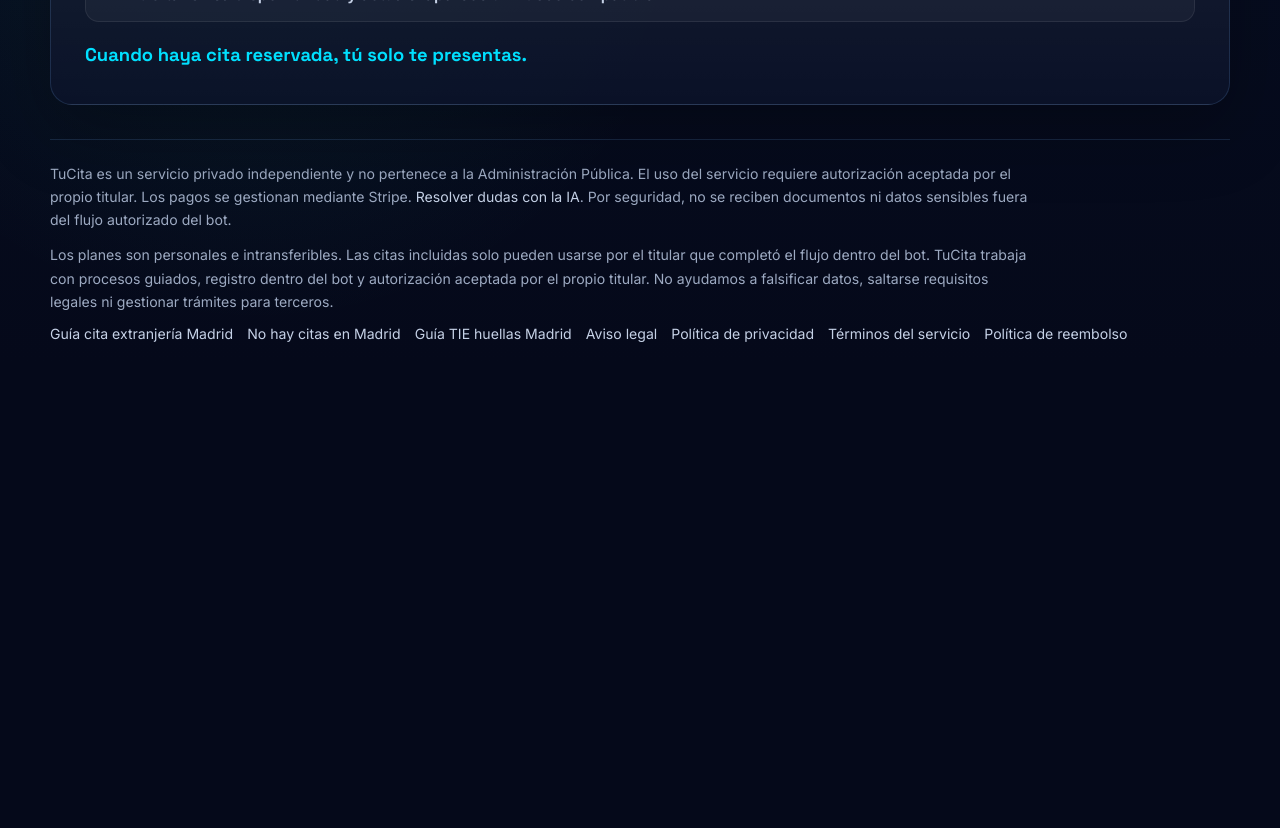
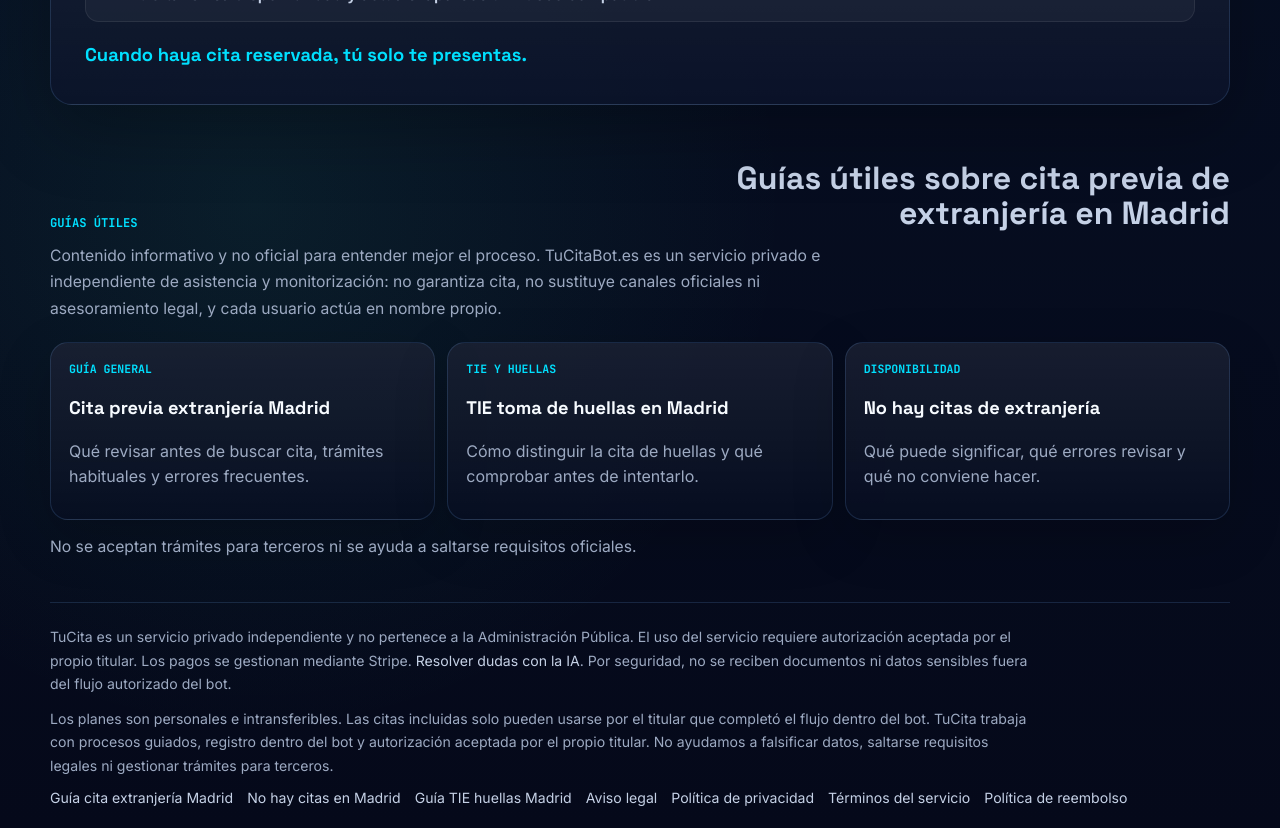
Before and after one commit to tuimagenstudios/tucitabot.es, a React (Vite) app: page / in a window 1280 px wide. Shown: the part 1400-2228 px from the top of the page. Before the commit the page ends 1764 px from the top, so only its background shows below. Built offline with nearby package versions, Linux system fonts and the light colour scheme.

Commit message:
Agrega enlaces internos a guias SEO en home

```diff
--- a/src/App.tsx
+++ b/src/App.tsx
@@ -2,6 +2,7 @@
 import Header from "./components/Header";
 import Hero from "./components/Hero";
 import InfoTabs from "./components/InfoTabs";
+import UsefulGuides from "./components/UsefulGuides";
 
 function App() {
   return (
@@ -9,6 +10,7 @@
       <Header />
       <Hero />
       <InfoTabs />
+      <UsefulGuides />
       <Footer />
     </main>
   );
--- /dev/null
+++ b/src/components/UsefulGuides.tsx
@@ -0,0 +1,50 @@
+const guides = [
+  {
+    href: "/cita-previa-extranjeria-madrid/",
+    kicker: "Guía general",
+    title: "Cita previa extranjería Madrid",
+    description: "Qué revisar antes de buscar cita, trámites habituales y errores frecuentes.",
+  },
+  {
+    href: "/tie-toma-huellas-madrid/",
+    kicker: "TIE y huellas",
+    title: "TIE toma de huellas en Madrid",
+    description: "Cómo distinguir la cita de huellas y qué comprobar antes de intentarlo.",
+  },
+  {
+    href: "/no-hay-citas-extranjeria-madrid/",
+    kicker: "Disponibilidad",
+    title: "No hay citas de extranjería",
+    description: "Qué puede significar, qué errores revisar y qué no conviene hacer.",
+  },
+];
+
+function UsefulGuides() {
+  return (
+    <section className="useful-guides" aria-labelledby="useful-guides-title">
+      <div className="section-heading guides-heading">
+        <span>Guías útiles</span>
+        <h2 id="useful-guides-title">Guías útiles sobre cita previa de extranjería en Madrid</h2>
+      </div>
+      <p className="guides-intro">
+        Contenido informativo y no oficial para entender mejor el proceso. TuCitaBot.es es un
+        servicio privado e independiente de asistencia y monitorización: no garantiza cita, no
+        sustituye canales oficiales ni asesoramiento legal, y cada usuario actúa en nombre propio.
+      </p>
+      <div className="guides-grid">
+        {guides.map((guide) => (
+          <a className="guide-card" href={guide.href} key={guide.href}>
+            <span>{guide.kicker}</span>
+            <strong>{guide.title}</strong>
+            <p>{guide.description}</p>
+          </a>
+        ))}
+      </div>
+      <p className="guides-note">
+        No se aceptan trámites para terceros ni se ayuda a saltarse requisitos oficiales.
+      </p>
+    </section>
+  );
+}
+
+export default UsefulGuides;
--- a/src/styles.css
+++ b/src/styles.css
@@ -80,7 +80,8 @@
 .site-header,
 .site-footer,
 .hero,
-.info-tabs {
+.info-tabs,
+.useful-guides {
   width: min(1180px, 100%);
   margin: 0 auto;
 }
@@ -694,6 +695,78 @@
   display: none;
 }
 
+.useful-guides {
+  padding: 22px 0 42px;
+}
+
+.guides-heading {
+  margin-bottom: 12px;
+}
+
+.guides-intro,
+.guides-note {
+  max-width: 820px;
+  margin: 0;
+  color: var(--muted);
+  font-size: 0.98rem;
+  line-height: 1.68;
+  overflow-wrap: break-word;
+}
+
+.guides-grid {
+  display: grid;
+  grid-template-columns: repeat(3, minmax(0, 1fr));
+  gap: 12px;
+  margin: 20px 0 14px;
+}
+
+.guide-card {
+  display: grid;
+  gap: 9px;
+  min-width: 0;
+  min-height: 178px;
+  padding: 18px;
+  border: 1px solid var(--line);
+  border-radius: 18px;
+  background:
+    linear-gradient(180deg, rgba(255, 255, 255, 0.065), transparent),
+    rgba(8, 15, 35, 0.7);
+  color: var(--muted-strong);
+  text-decoration: none;
+  box-shadow: 0 18px 54px rgba(0, 0, 0, 0.18);
+  transition: border-color 160ms ease, transform 160ms ease, background 160ms ease;
+}
+
+.guide-card:hover {
+  transform: translateY(-2px);
+  border-color: var(--cyan-line);
+  background:
+    linear-gradient(180deg, rgba(0, 224, 255, 0.09), transparent),
+    rgba(8, 15, 35, 0.82);
+}
+
+.guide-card span {
+  color: var(--cyan);
+  font-family: "JetBrains Mono", monospace;
+  font-size: 0.72rem;
+  font-weight: 800;
+  text-transform: uppercase;
+}
+
+.guide-card strong {
+  color: var(--ink);
+  font-family: "Space Grotesk", sans-serif;
+  font-size: 1.14rem;
+  line-height: 1.18;
+}
+
+.guide-card p {
+  margin: 0;
+  color: var(--muted);
+  line-height: 1.58;
+  overflow-wrap: break-word;
+}
+
 .site-footer {
   margin-top: auto;
   padding: 22px 0 0;
@@ -1032,6 +1105,10 @@
     margin-top: 8px;
   }
 
+  .guides-grid {
+    grid-template-columns: 1fr;
+  }
+
   .guide-hero {
     grid-template-columns: 1fr;
   }
@@ -1046,6 +1123,7 @@
   .site-footer,
   .hero,
   .info-tabs,
+  .useful-guides,
   .guide-page {
     width: calc(100vw - 40px);
     max-width: calc(100vw - 40px);
@@ -1134,6 +1212,10 @@
     width: 100%;
   }
 
+  .guide-card {
+    min-height: auto;
+  }
+
   .micro-label {
     text-align: center;
   }
```
